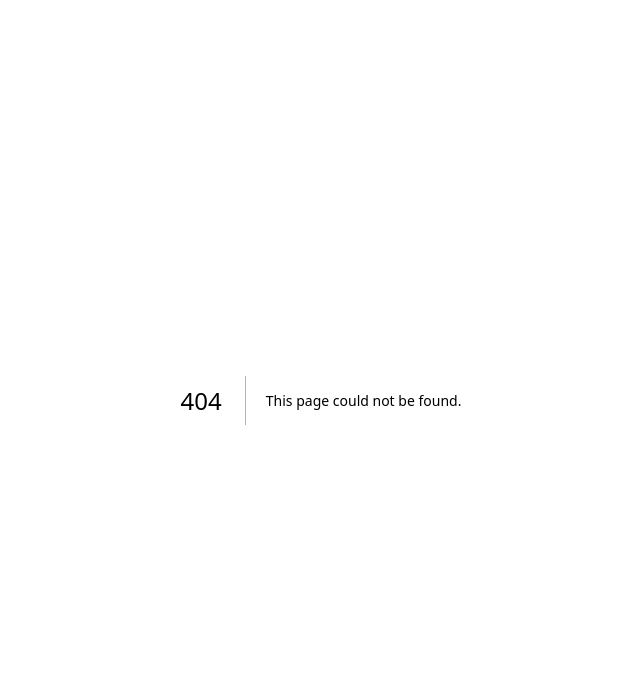
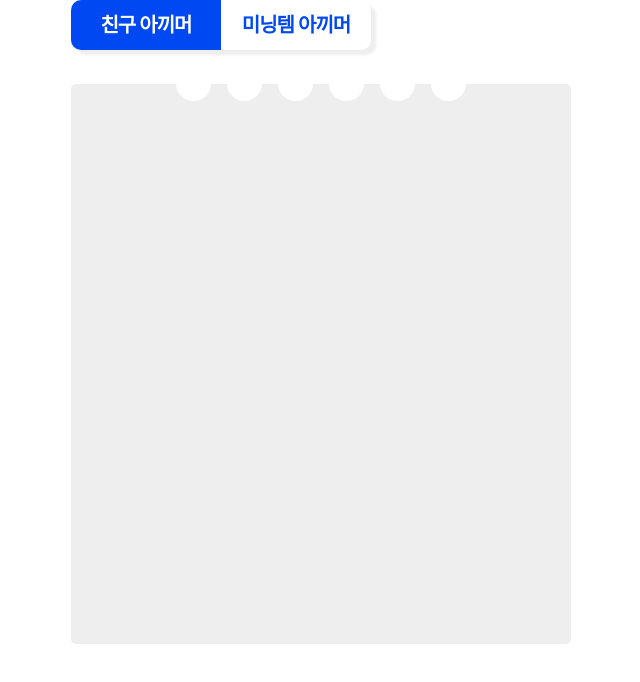
Before and after one commit to s01k1m/Akigimi, a Next.js app in the folder frontend/: page /feed in a window 1280 px wide. Before the commit this address had no page. Shown: the top 682 px of the page, without its empty margins (319-959 px from the left). Built offline with nearby package versions, Linux system fonts and the light colour scheme.

Commit message:
design: 피드 디자인
Former-commit-id: e318ac4300b01b27b4aa59d1fdfdefa990366e60

```diff
--- /dev/null
+++ b/frontend/app/feed/page.tsx
@@ -0,0 +1,13 @@
+import FeedTap from "@/components/Feed/FeedTap"
+import FeedItem from "@/components/Feed/FeedItem"
+
+const Feed = () => {
+    return (
+        <div>
+            <FeedTap />
+            <FeedItem />
+        </div>
+    )
+}
+
+export default Feed
--- /dev/null
+++ b/frontend/components/Feed/FeedItem.tsx
@@ -0,0 +1,11 @@
+import FeedReceipt from "./FeedReceipt"
+
+const FeedItem = () => {
+    return (
+        <div>
+            <FeedReceipt />
+        </div>
+    )
+}
+
+export default FeedItem
--- /dev/null
+++ b/frontend/components/Feed/FeedReceipt.tsx
@@ -0,0 +1,13 @@
+import ReceiptCircle from "../WriteReceipt/ReceiptCircle"
+import '@/styles/WriteReceipt.css'
+
+const FeedReceipt = () => {
+    return (
+        <div>
+            <div className='flex justify-center transform translate-y-1/2'><ReceiptCircle /></div>
+            <div className="receipt"></div>
+        </div>
+    )
+}
+
+export default FeedReceipt
--- /dev/null
+++ b/frontend/components/Feed/FeedTap.tsx
@@ -0,0 +1,21 @@
+import  '@/styles/FeedPage.css'
+
+const FeedTap = () => {
+    return (
+        <div>
+            <div className="radio-input">
+            <label>
+            <input value="value-1" name="value-radio" id="value-1" type="radio" checked  />
+            <span>친구 아끼머</span>
+            </label>
+            <label>
+                <input value="value-2" name="value-radio" id="value-2" type="radio" />
+            <span>미닝템 아끼머</span>
+            </label>
+            <span className="selection"></span>
+            </div>
+        </div>
+    )
+}
+
+export default FeedTap
--- /dev/null
+++ b/frontend/styles/FeedPage.css
@@ -0,0 +1,56 @@
+.radio-input input {
+    display: none;
+  }
+
+  .radio-input {
+    --container_width: 300px;
+    position: relative;
+    display: flex;
+    align-items: center;
+    border-radius: 10px;
+    background-color: #fff;
+    color: #0049F2;
+    width: var(--container_width);
+    overflow: hidden;
+    box-shadow: 5px 5px 3px #eee;
+  }
+
+  .radio-input label {
+    width: 100%;
+    padding: 10px;
+    display: flex;
+    justify-content: center;
+    align-items: center;
+    z-index: 1;
+    font-weight: 600;
+    letter-spacing: -1px;
+    font-size: 20px;
+  }
+
+  .selection {
+    display: none;
+    position: absolute;
+    height: 100%;
+    width: calc(var(--container_width) / 2);
+    z-index: 0;
+    left: 0;
+    top: 0;
+    transition: .15s ease;
+  }
+
+  .radio-input label:has(input:checked) {
+    color: #fff;
+  }
+
+  .radio-input label:has(input:checked) ~ .selection {
+    background-color: #0049F2;
+    display: inline-block;
+  }
+
+  .radio-input label:nth-child(1):has(input:checked) ~ .selection {
+    transform: translateX(calc(var(--container_width) * 0/2));
+  }
+
+  .radio-input label:nth-child(2):has(input:checked) ~ .selection {
+    transform: translateX(calc(var(--container_width) * 1/2));
+  }
```
